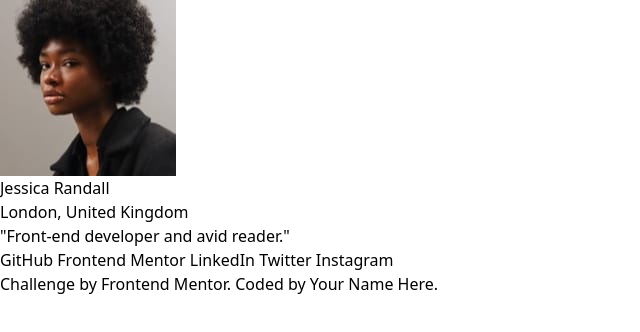
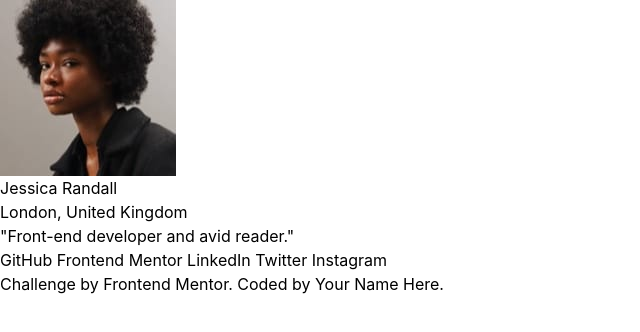
Before and after one commit to aaditamanugraha/socials-link-profile, a website: page index.html in a window 1280 px wide. Shown: the whole page, without its empty margins (0-640 px from the left). Drawn offline with Linux system fonts and the light colour scheme.

Commit message:
feat: set up styling guide to input tailwind css

```diff
--- a/index.html
+++ b/index.html
@@ -12,7 +12,7 @@
     <title>Frontend Mentor | Social links profile</title>
     <link rel="stylesheet" href="./src/css/output.css" />
   </head>
-  <body>
+  <body class="font-inter">
     <main>
       <div id="profile">
         <img src="./assets/images/avatar-jessica.jpeg" alt="avatar-jessica" />
--- a/tailwind.config.js
+++ b/tailwind.config.js
@@ -3,6 +3,16 @@ module.exports = {
   content: ["./**/*.{html,js}"],
   theme: {
     extend: {},
+    colors: {
+      green: "hsl(75, 94%, 57%)",
+      white: "hsl(0, 0%, 100%)",
+      grey: "hsl(0, 0%, 20%)",
+      "dark-grey": "hsl(0, 0%, 12%)",
+      "off-black": "hsl(0, 0%, 8%)",
+    },
+    fontFamily: {
+      inter: ["Inter", "sans-serif"],
+    },
   },
   plugins: [],
 };
```
Also changed, not shown: src/css/output.css.
